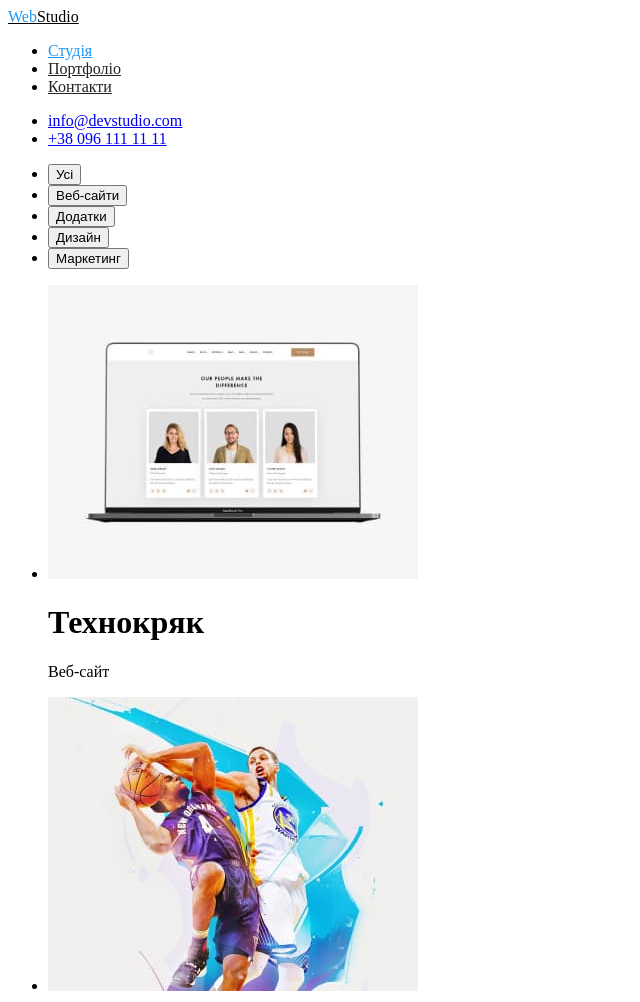
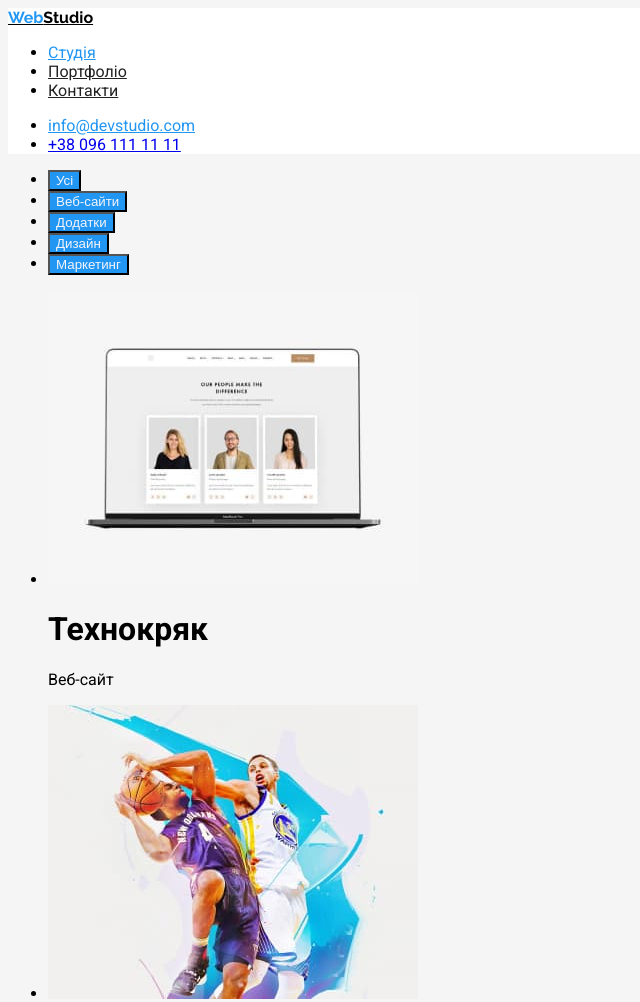
Before and after one commit to DmytroMedved/goit-markup-hw-02, a plain HTML site: page portfolio.html in a window 1280 px wide. Shown: the top 1002 px of the page, without its empty margins (0-640 px from the left). Drawn offline with Linux system fonts and the light colour scheme.

Commit message:
bcg color+text

```diff
--- a/css/styles.css
+++ b/css/styles.css
@@ -1,13 +1,28 @@
+/* body */
+.body {
+    font-family: 'Roboto', sans-serif;
+    background-color: #F5F5F5;
+}
 /* logo */
 .logo {
     color: #000000;
+    font-family: 'Raleway', sans-serif;
 }
 .logo1 {
     color: #2196F3;
+    font-family: 'Raleway', sans-serif;
+}
+/* header */
+.header {
+    background-color: #FFFFFF;
 }
 /* nav header */
 .studio {
    color:#2196F3 ;
+}
+.studio:hover,
+.studio:focus {
+    background-color: #2196F3;
 }
 .link {
   color:#212121 ;
@@ -16,14 +31,41 @@
 .link:focus {
     background-color:#2196F3 ;
 }
+.mailto {
+    color: #2196F3;
+}
+.mailto:hover,
+.mailto:focus {
+    background-color: #2196F3;
+}
 /* section hero */
 .section-hero .h1 {
 color: #FFFFFF;
+background-color: #2F303A;
+}
+
+/* section command */
+.section-command {
+    background-color: #F5F4FA;
+}
+/* footer */
+.footer {
+    background-color: #2F303A;
 }
 /* button */
 .button-hero {
-background-color: #2196F3;
-color: #FFFFFF;
+background-color: #FFFFFF;
+color: #2196F3;
+}
+.button-color:hover,
+.button-color:focus {
+    color: #2196F3;
+}
+
+/* button portfolio */
+.button-portfolio {
+    background-color: #2196F3;
+    color: #F5F4FA;
 }
 /* atteniton to detail */
 .attention-to-detail .title {
--- a/portfolio.html
+++ b/portfolio.html
@@ -5,9 +5,13 @@
     <meta http-equiv="X-UA-Compatible" content="IE=edge">
     <meta name="viewport" content="width=device-width, initial-scale=1.0">
     <title>Document</title>
+    <link rel="preconnect" href="https://fonts.googleapis.com">
+    <link rel="preconnect" href="https://fonts.gstatic.com" crossorigin>
+    <link href="https://fonts.googleapis.com/css2?family=Raleway:wght@700&family=Roboto:wght@400;500;700;900&display=swap"
+        rel="stylesheet">
     <link rel="stylesheet" href="./css/styles.css">
 </head>
-<body>
+<body class="body">
     <header class="header">
         <nav>
             <a href="./index.html" class="logo"><span class="logo1">Web</span>Studio</a>
@@ -18,17 +22,17 @@
             </ul>
         </nav>
         <ul>
-            <li><a href="mailto:info@devstudio.com">info@devstudio.com</a></li>
+            <li><a href="mailto:info@devstudio.com" class="mailto">info@devstudio.com</a></li>
             <li><a href="tel:+380961111111">+38 096 111 11 11</a></li>
         </ul>
     </header>
     <main>
 <ul>
-    <li><button type="button">Усі</button></li>
-    <li><button type="button">Веб-сайти</button></li>
-    <li><button type="button">Додатки</button></li>
-    <li><button type="button">Дизайн</button></li>
-    <li><button type="button">Маркетинг</button></li>
+    <li><button type="button" class="button-portfolio">Усі</button></li>
+    <li><button type="button" class="button-portfolio">Веб-сайти</button></li>
+    <li><button type="button" class="button-portfolio">Додатки</button></li>
+    <li><button type="button" class="button-portfolio">Дизайн</button></li>
+    <li><button type="button" class="button-portfolio">Маркетинг</button></li>
 </ul>
 <ul>
     <li>
@@ -98,8 +102,8 @@
     </li>
 </ul>
     </main>
-
-    <footer>
+   <!-- footer -->
+    <footer class="footer">
         <a href="./index.html" class="logo"><span class="logo1">Web</span>Studio</a>
         <address>
             <ul>
```
Also changed, not shown: index.html (+12 -4 lines).
